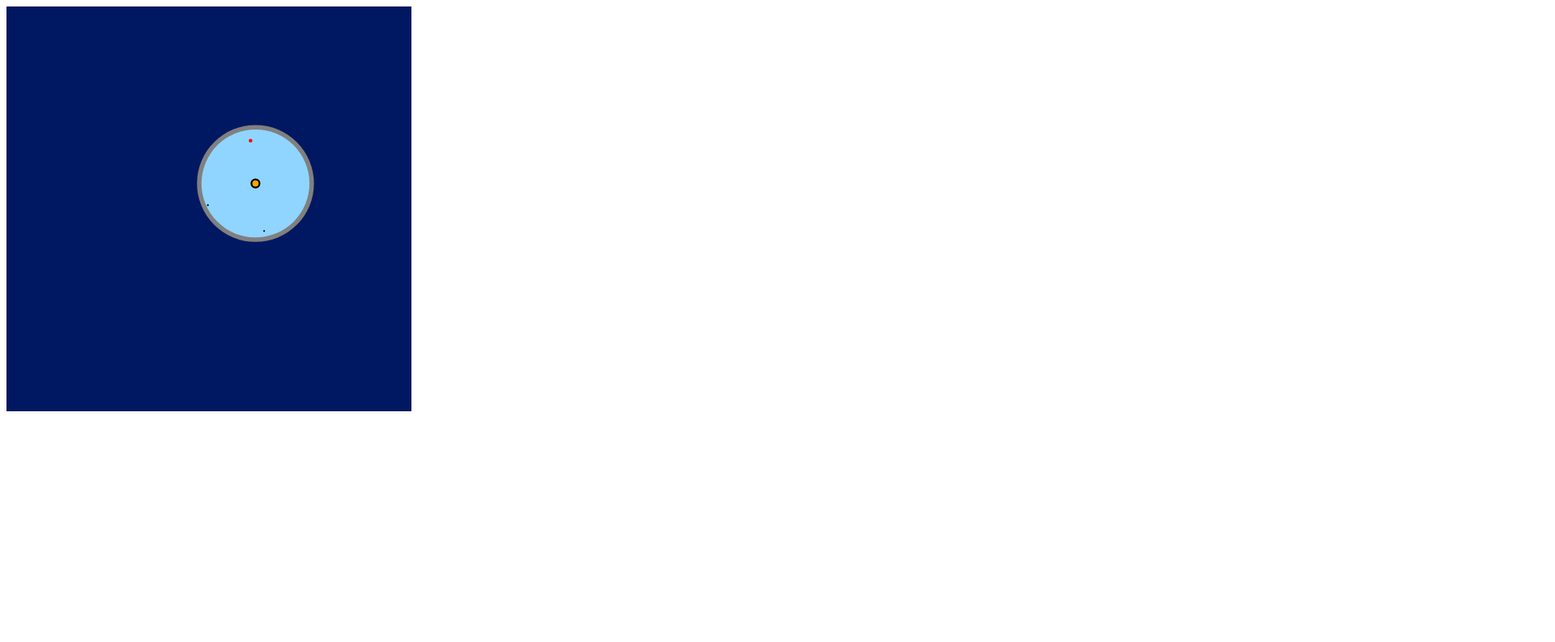
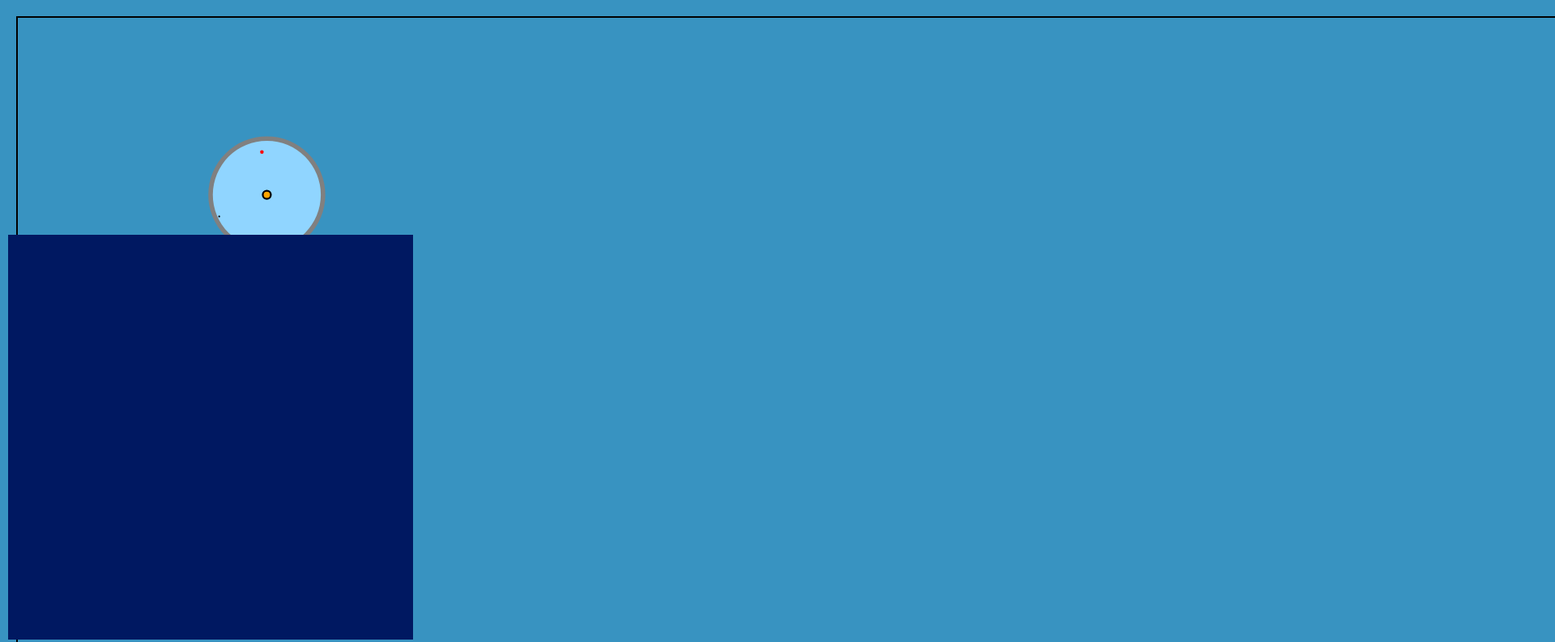
Before and after one commit to Brian-Tas/Science-Fair, a website: page Public/index.html in a window 1280 px wide. Shown: the top 793 px of the page at 81% size, 1920 px wide, since content can reach past the window. Drawn offline with Linux system fonts and the light colour scheme; animation ran at ten frames a second.

Commit message:
Started on canvas scaling (broken)

```diff
--- a/Public/index.html
+++ b/Public/index.html
@@ -3,6 +3,7 @@
 <head>
     <meta charset="UTF-8">
     <meta name="viewport" content="width=device-width, initial-scale=1.0">
+    <link rel="stylesheet" href="styles.css">
     <title>My Express Server</title>
 </head>
 <body>
--- a/Public/script.js
+++ b/Public/script.js
@@ -102,7 +102,6 @@ class Creature {
 
         this.food = Array.from({ length: foodCount }, () => new Food());
         this.closestFood = 0;
-        this.checkSight();
 
         this.v = 0; //velocity
         this.r = Math.random(); //rotational degree
@@ -110,6 +109,17 @@ class Creature {
 
         this.net = new NeuralNetwork([[6, 'tanh'], [15, 'tanh'], [15, 'tanh'], [15, 'tanh'], [15, 'tanh'], [2, 'tanh']]);
 
+        this.canvas = document.createElement('canvas');
+
+        this.canvas.height = this.canvas.width = 4000/gilbertCount;
+
+        this.canvas.style.border = '2px solid';
+
+        document.body.appendChild(this.canvas);
+
+        this.ctx = this.canvas.getContext('2d');
+
+        this.checkSight();
         // Schedule the creature to be killed after 10 seconds
         setTimeout(() => {
             // Remove this creature from the `gilbert` array based on its `id`
@@ -140,45 +150,45 @@ class Creature {
         this.y += this.vy / 100;
     }
     draw() {
-        ctx.save(); // Save the current context state
-        ctx.translate(this.x * canvas.width, this.y * canvas.height); // Translate to the creature's position
-        ctx.rotate(this.r * Math.PI / 180); // Rotate the context to the creature's rotation
+        this.ctx.save(); // Save the current context state
+        this.ctx.translate(this.x * canvas.width, this.y * canvas.height); // Translate to the creature's position
+        this.ctx.rotate(this.r * Math.PI / 180); // Rotate the context to the creature's rotation
 
-        ctx.beginPath(); // Begin a new path
-        ctx.arc(0, 0, this.sightRadius*canvas.width*(130/900), 0, Math.PI * 2); // Change radius to 5 (or to your desired size)
-        ctx.fillStyle = '#808080'; // Set a fill color
-        ctx.fill(); // Fill the circle
-        ctx.restore(); // Restore the context state
+        this.ctx.beginPath(); // Begin a new path
+        this.ctx.arc(0, 0, this.sightRadius*canvas.width*(130/900), 0, Math.PI * 2); // Change radius to 5 (or to your desired size)
+        this.ctx.fillStyle = '#808080'; // Set a fill color
+        this.ctx.fill(); // Fill the circle
+        this.ctx.restore(); // Restore the context state
 
-        ctx.save(); // Save the current context state
-        ctx.translate(this.x * canvas.width, this.y * canvas.height); // Translate to the creature's position
-        ctx.rotate(this.r * Math.PI / 180); // Rotate the context to the creature's rotation
+        this.ctx.save(); // Save the current context state
+        this.ctx.translate(this.x * canvas.width, this.y * canvas.height); // Translate to the creature's position
+        this.ctx.rotate(this.r * Math.PI / 180); // Rotate the context to the creature's rotation
 
-        ctx.beginPath(); // Begin a new path
-        ctx.arc(0, 0, this.sightRadius*canvas.width*(120/900), 0, Math.PI * 2); // Change radius to 5 (or to your desired size)
-        ctx.fillStyle = '#90d5ff'; // Set a fill color
-        ctx.fill(); // Fill the circle
-        ctx.restore(); // Restore the context state
+        this.ctx.beginPath(); // Begin a new path
+        this.ctx.arc(0, 0, this.sightRadius*canvas.width*(120/900), 0, Math.PI * 2); // Change radius to 5 (or to your desired size)
+        this.ctx.fillStyle = '#90d5ff'; // Set a fill color
+        this.ctx.fill(); // Fill the circle
+        this.ctx.restore(); // Restore the context state
 
-        ctx.save(); // Save the current context state
-        ctx.translate(this.x * canvas.width, this.y * canvas.height); // Translate to the creature's position
-        ctx.rotate(this.r * Math.PI / 180); // Rotate the context to the creature's rotation
+        this.ctx.save(); // Save the current context state
+        this.ctx.translate(this.x * canvas.width, this.y * canvas.height); // Translate to the creature's position
+        this.ctx.rotate(this.r * Math.PI / 180); // Rotate the context to the creature's rotation
 
-        ctx.beginPath(); // Begin a new path
-        ctx.arc(0, 0, canvas.width*(11/900), 0, Math.PI * 2); // Change radius to 5 (or to your desired size)
-        ctx.fillStyle = '#000000'; // Set a fill color
-        ctx.fill(); // Fill the circle
-        ctx.restore(); // Restore the context state
+        this.ctx.beginPath(); // Begin a new path
+        this.ctx.arc(0, 0, canvas.width*(11/900), 0, Math.PI * 2); // Change radius to 5 (or to your desired size)
+        this.ctx.fillStyle = '#000000'; // Set a fill color
+        this.ctx.fill(); // Fill the circle
+        this.ctx.restore(); // Restore the context state
 
-        ctx.save(); // Save the current context state
-        ctx.translate(this.x * canvas.width, this.y * canvas.height); // Translate to the creature's position
-        ctx.rotate(this.r * Math.PI / 180); // Rotate the context to the creature's rotation
+        this.ctx.save(); // Save the current context state
+        this.ctx.translate(this.x * canvas.width, this.y * canvas.height); // Translate to the creature's position
+        this.ctx.rotate(this.r * Math.PI / 180); // Rotate the context to the creature's rotation
 
-        ctx.beginPath(); // Begin a new path
-        ctx.arc(0, 0, canvas.width*(7/900), 0, Math.PI * 2); // Change radius to 5 (or to your desired size)
-        ctx.fillStyle = '#FFA500'; // Set a fill color
-        ctx.fill(); // Fill the circle
-        ctx.restore(); // Restore the context state
+        this.ctx.beginPath(); // Begin a new path
+        this.ctx.arc(0, 0, canvas.width*(7/900), 0, Math.PI * 2); // Change radius to 5 (or to your desired size)
+        this.ctx.fillStyle = '#FFA500'; // Set a fill color
+        this.ctx.fill(); // Fill the circle
+        this.ctx.restore(); // Restore the context state
 
     }
     checkSight() {
@@ -193,12 +203,12 @@ class Creature {
                     closest[0] = distance;
                     closest[1] = food;
                 }
-                food.draw(false);
+                food.draw(false, this.ctx);
             }
         }
 
         if(closest[1]) {
-            closest[1].draw(true, this.x, this.y);
+            closest[1].draw(true, this.ctx);
         }
 
         this.closestFood =  closest[0];
@@ -211,21 +221,21 @@ class Food {
         this.y = Math.random();
     }
 
-    draw(highlight=false, targetX, targetY) {
-        ctx.save(); // Save the current context state
-        ctx.translate(this.x * canvas.width, this.y * canvas.height); // Translate to the creature's position
+    draw(highlight=false, context) {
+        context.save(); // Save the current context state
+        context.translate(this.x * canvas.width, this.y * canvas.height); // Translate to the creature's position
 
-        ctx.beginPath(); // Begin a new path
+        context.beginPath(); // Begin a new path
 
         if(highlight) {
-            ctx.fillStyle = '#FF0000';
-            ctx.arc(0, 0, canvas.width*(4/900), 0, Math.PI * 2); // Draw food
+            context.fillStyle = '#FF0000';
+            context.arc(0, 0, canvas.width*(4/900), 0, Math.PI * 2); // Draw food
         } else {
-            ctx.fillStyle = '#000000'; // Set a fill color
-            ctx.arc(0, 0, canvas.width*(2/900), 0, Math.PI * 2); // Draw food
+            context.fillStyle = '#000000'; // Set a fill color
+            context.arc(0, 0, canvas.width*(2/900), 0, Math.PI * 2); // Draw food
         }
-        ctx.fill(); // Fill the circle
-        ctx.restore(); // Restore the context state
+        context.fill(); // Fill the circle
+        context.restore(); // Restore the context state
     }
 }
 
@@ -240,9 +250,8 @@ for(let i = 0; i < gilbertCount; i++) {
 
 
 function updateCreatures() {
-    ctx.clearRect(0, 0, canvas.width, canvas.width);
-
     gilbert.forEach((creature) => {
+        creature.ctx.clearRect(0, 0, canvas.width, canvas.height);
         creature.draw();
         creature.move();
         let idea = creature.run();
--- a/Public/styles.css
+++ b/Public/styles.css
@@ -5,17 +5,8 @@ body {
     background-color: #3893C1;
 }
 
-.arena {
-    width: 900px;
-    height: 900px;
-    background-color: #9FCDE4;
+#canvas {
+    position: absolute;
+    bottom: 10px;
+    left: 10px;
 }
-
-.gilbert {
-    position: absolute;
-    width: 10px;
-    height: 20px;
-    top: 30px;
-    left: 30px;
-    transform: rotate(90deg);
-}
```
